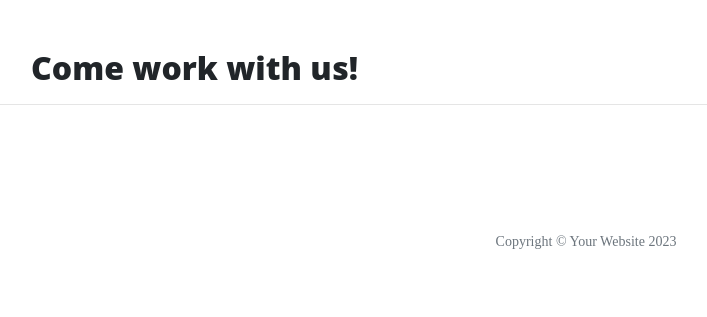
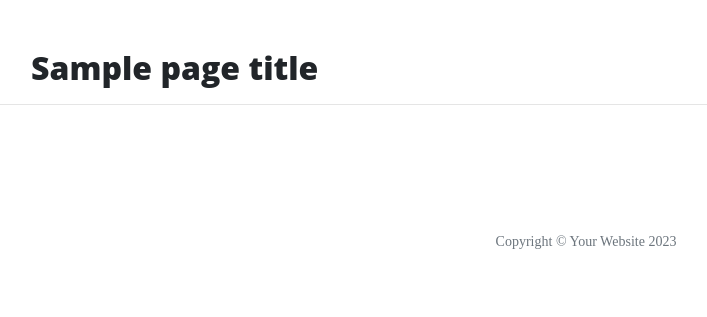
Before and after one commit to eric-blake/Flask-app, a Flask app: template templates/careers.html in a window 1280 px wide. Shown: the part 629-946 px from the top of the page, without its empty margins (54-761 px from the left). Run offline with Flask 3, Linux system fonts and the light colour scheme; the template is opened without the code that fills it: most values are stand-ins (such as "Sample title", 1, 10 or a date in 2020); some libraries are stand-ins or nearby versions.

Commit message:
Add expression for each view

```diff
--- a/run.py
+++ b/run.py
@@ -11,17 +11,17 @@ def index():
 
 @app.route("/about")
 def about():
-    return render_template("about.html")
+    return render_template("about.html", page_title="About")
 
 
 @app.route("/contact")
 def contact():
-    return render_template("contact.html")
+    return render_template("contact.html", page_title="Contact")
 
 
 @app.route("/careers")
 def careers():
-    return render_template("careers.html")
+    return render_template("careers.html", page_title="Careers")
 
 
 if __name__ == "__main__":
--- a/templates/about.html
+++ b/templates/about.html
@@ -1,7 +1,7 @@
 {% extends "base.html" %}
 {% block content %}
 
-    <h2>About page</h2>
+    <h2>{{page_title}}</h2>
 <p>
     The formation of the group grew out of a meeting Gandalf had with Thorin in Bree which kindled Thorin's interest in
     recapturing his long lost family inheritance. (Thorin's grandfather had been the King under the Mountain when Smaug
--- a/templates/careers.html
+++ b/templates/careers.html
@@ -1,7 +1,7 @@
 {% extends "base.html" %}
 {% block content %}
 
-    <h2>Come work with us!</h2>
+    <h2>{{page_title}}</h2>
 
 
 {% endblock %}
--- a/templates/contact.html
+++ b/templates/contact.html
@@ -1,7 +1,7 @@
 {% extends "base.html" %}
 {% block content %}
 
-    <h2>Contact US</h2>
+    <h2>{{page_title}}</h2>
 
 
 {% endblock %}
```
